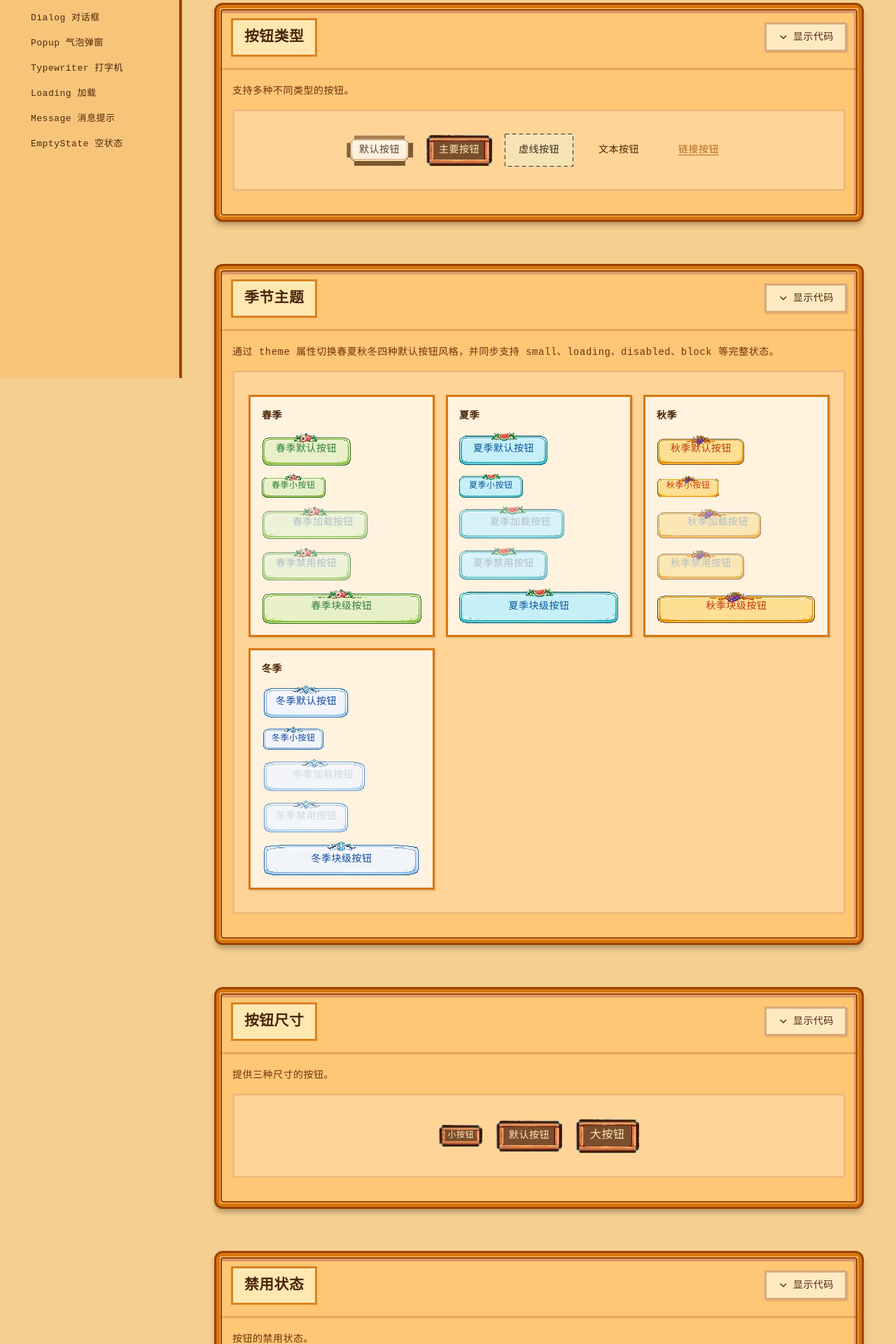
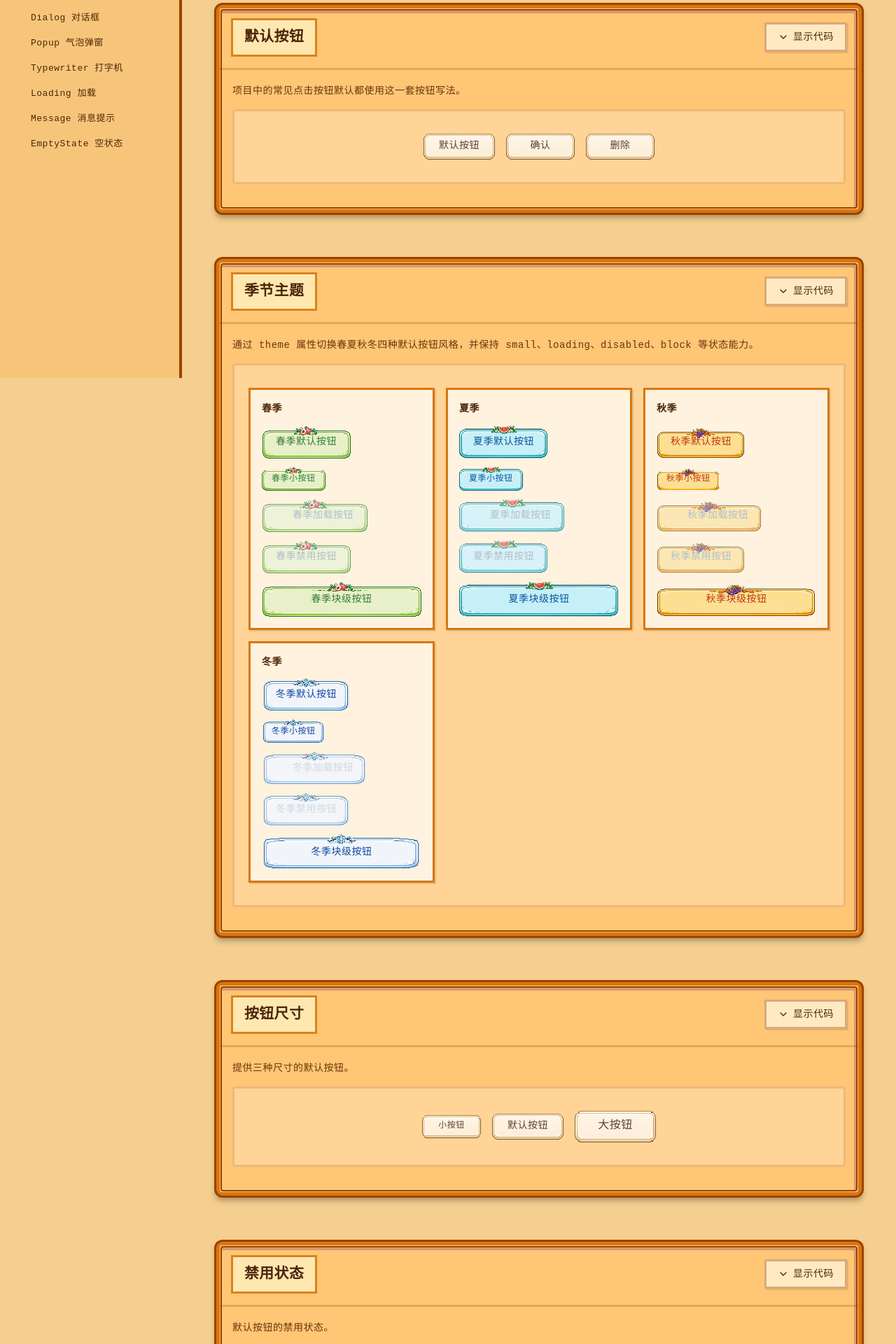
Before and after one commit to a985987819/stardewUi, a React (Vite) app: page /components/button in a window 1280 px wide. Shown: the part 260-2180 px from the top of the page at 70% size. Built offline with nearby package versions, Linux system fonts and the light colour scheme; a web font is replaced by a local one.

Commit message:
perf: 项目中尽量都用自己的button

```diff
--- a/src/components/ui/Loading.module.scss
+++ b/src/components/ui/Loading.module.scss
@@ -1,6 +1,8 @@
 .loading {
   --star-loading-size: 28px;
   --star-loading-gap: 8px;
+  --star-loading-jolt-x: 0px;
+  --star-loading-jolt-y: 0px;
 
   display: inline-flex;
   flex-direction: column;
@@ -33,6 +35,8 @@
     width: var(--star-loading-size);
     height: var(--star-loading-size);
     flex: 0 0 var(--star-loading-size);
+    transform: translate(var(--star-loading-jolt-x), var(--star-loading-jolt-y));
+    transition: transform 0.06s steps(2);
   }
 
   &__text {
--- a/src/components/ui/NineSliceButton.module.scss
+++ b/src/components/ui/NineSliceButton.module.scss
@@ -27,6 +27,20 @@
     display: block;
     width: 100%;
     height: 100%;
+  }
+
+  &__plain-default-image {
+    position: absolute;
+    inset: 0;
+    display: block;
+    width: 100%;
+    height: 100%;
+    object-fit: fill;
+    image-rendering: pixelated;
+  }
+
+  &__plain-default-image--pressed {
+    transform: translate(1px, 1px);
   }
 
   &__canvas--seasonal {
@@ -75,6 +89,12 @@
     &:disabled .nine-slice-button__bg::after {
       background: var(--nine-slice-button-default-disabled-overlay, transparent);
     }
+  }
+
+  &--plain-default {
+    min-width: 98px;
+    min-height: 34px;
+    padding: 9px 22px 11px;
   }
 
   &--seasonal {
@@ -136,6 +156,12 @@
     }
   }
 
+  &--plain-default.nine-slice-button--small {
+    min-width: 84px;
+    min-height: 30px;
+    padding: 8px 18px 10px;
+  }
+
   &--large {
     @apply text-base;
     padding: 16px 22px;
@@ -145,6 +171,12 @@
     }
   }
 
+  &--plain-default.nine-slice-button--large {
+    min-width: 116px;
+    min-height: 40px;
+    padding: 12px 28px 14px;
+  }
+
   &--block {
     @apply block w-full;
   }
--- a/src/components/ui/NineSliceButton.tsx
+++ b/src/components/ui/NineSliceButton.tsx
@@ -57,6 +57,7 @@ export type StarNineSliceButtonProps = ButtonHTMLAttributes<HTMLButtonElement> &
 
 const cls = (...classNames: Array<string | false | undefined>) => classNames.filter(Boolean).join(' ')
 const DEFAULT_INSETS = { top: 8, right: 8, bottom: 8, left: 8 }
+const DEFAULT_BUTTON_IMAGE_SRC = '/defaultBtn.png'
 
 const DEFAULT_COLOR_MAP: ButtonColorMap = {
   default: { bg: '#F5E6CC', text: '#3A2E39' },
@@ -120,11 +121,12 @@ const StarNineSliceButton = forwardRef<HTMLButtonElement, StarNineSliceButtonPro
     const isDisabled = disabled || loading
     const effectiveVariant =
       isDisabled && variant !== 'text' && variant !== 'link' && variant !== 'dashed' ? 'disabled' : variant
+    const renderedVariant = variant === 'default' ? 'default' : effectiveVariant
     const loadingSize = size === 'small' ? 14 : size === 'large' ? 18 : 16
 
     const usesSeasonalBackground = Boolean(theme) && variant === 'default'
     const usesPlainDefaultBackground = !theme && variant === 'default' && !backgroundSrc
-    const resolvedBackgroundSrc = usesPlainDefaultBackground ? '/defaultBtn.png' : backgroundSrc ?? '/btnImg.png'
+    const resolvedBackgroundSrc = backgroundSrc ?? '/btnImg.png'
     const [isHovered, setIsHovered] = useState(false)
     const [isPressed, setIsPressed] = useState(false)
     const [seasonalImageVersion, setSeasonalImageVersion] = useState(0)
@@ -199,6 +201,7 @@ const StarNineSliceButton = forwardRef<HTMLButtonElement, StarNineSliceButtonPro
           '--nine-slice-button-default-disabled-overlay': isDisabled
             ? 'rgba(240, 230, 210, 0.6)'
             : 'transparent',
+          fontWeight: isPressed ? 700 : style?.fontWeight,
         } as CSSProperties
       }
 
@@ -206,7 +209,7 @@ const StarNineSliceButton = forwardRef<HTMLButtonElement, StarNineSliceButtonPro
     }, [isDisabled, plainDefaultColor, seasonalState, style, theme, usesPlainDefaultBackground, usesSeasonalBackground])
 
     const { hostRef, canvasProps } = useNineSliceBackground({
-      enabled: !usesSeasonalBackground,
+      enabled: !usesSeasonalBackground && !usesPlainDefaultBackground,
       src: resolvedBackgroundSrc,
       insets: backgroundInsets,
       className: styles['nine-slice-button__canvas'],
@@ -415,8 +418,9 @@ const StarNineSliceButton = forwardRef<HTMLButtonElement, StarNineSliceButtonPro
         onPointerUp={handlePointerUp}
         className={cls(
           styles['nine-slice-button'],
-          styles[`nine-slice-button--${effectiveVariant}`],
+          styles[`nine-slice-button--${renderedVariant}`],
           usesSeasonalBackground ? styles['nine-slice-button--seasonal'] : undefined,
+          usesPlainDefaultBackground ? styles['nine-slice-button--plain-default'] : undefined,
           styles[`nine-slice-button--${size}`],
           block ? styles['nine-slice-button--block'] : undefined,
           className
@@ -429,6 +433,19 @@ const StarNineSliceButton = forwardRef<HTMLButtonElement, StarNineSliceButtonPro
               className={cls(
                 styles['nine-slice-button__canvas'],
                 styles['nine-slice-button__canvas--seasonal']
+              )}
+              aria-hidden
+            />
+          </span>
+        ) : null}
+        {usesPlainDefaultBackground ? (
+          <span className={styles['nine-slice-button__bg']}>
+            <img
+              src={DEFAULT_BUTTON_IMAGE_SRC}
+              alt=""
+              className={cls(
+                styles['nine-slice-button__plain-default-image'],
+                isPressed ? styles['nine-slice-button__plain-default-image--pressed'] : undefined
               )}
               aria-hidden
             />
--- a/src/pages/ButtonDemo.tsx
+++ b/src/pages/ButtonDemo.tsx
@@ -40,7 +40,7 @@ const buttonApiData = [
 ]
 
 const tocItems = [
-  { id: 'basic', title: '按钮类型', level: 1 },
+  { id: 'basic', title: '默认按钮', level: 1 },
   { id: 'theme', title: '季节主题', level: 1 },
   { id: 'size', title: '按钮尺寸', level: 1 },
   { id: 'disabled', title: '禁用状态', level: 1 },
@@ -49,17 +49,14 @@ const tocItems = [
 ]
 
 const basicCode = `<StarNineSliceButton>默认按钮</StarNineSliceButton>
-<StarNineSliceButton variant="primary">主要按钮</StarNineSliceButton>
-<StarNineSliceButton variant="dashed">虚线按钮</StarNineSliceButton>
-<StarNineSliceButton variant="text">文本按钮</StarNineSliceButton>
-<StarNineSliceButton variant="link">链接按钮</StarNineSliceButton>`
+<StarNineSliceButton>确认</StarNineSliceButton>
+<StarNineSliceButton>删除</StarNineSliceButton>`
 
-const sizeCode = `<StarNineSliceButton variant="primary" size="small">小按钮</StarNineSliceButton>
-<StarNineSliceButton variant="primary">默认按钮</StarNineSliceButton>
-<StarNineSliceButton variant="primary" size="large">大按钮</StarNineSliceButton>`
+const sizeCode = `<StarNineSliceButton size="small">小按钮</StarNineSliceButton>
+<StarNineSliceButton>默认按钮</StarNineSliceButton>
+<StarNineSliceButton size="large">大按钮</StarNineSliceButton>`
 
-const disabledCode = `<StarNineSliceButton variant="primary" disabled>禁用主要按钮</StarNineSliceButton>
-<StarNineSliceButton disabled>禁用默认按钮</StarNineSliceButton>
+const disabledCode = `<StarNineSliceButton disabled>禁用默认按钮</StarNineSliceButton>
 <StarNineSliceButton theme="winter" disabled>冬季禁用按钮</StarNineSliceButton>`
 
 const themeCode = `<StarNineSliceButton theme="spring">春季默认按钮</StarNineSliceButton>
@@ -80,26 +77,24 @@ function StarButtonDemoPage() {
   return (
     <StarComponentPage
       title="Button 按钮"
-      description="按钮用于触发一个操作或事件，是用户界面中最基础的交互元素。"
+      description="默认按钮使用完整按钮图资源渲染，适合项目中的常见点击操作。"
       toc={tocItems}
     >
       <StarComponentDemo
         id="basic"
-        title="按钮类型"
-        description="支持多种不同类型的按钮。"
+        title="默认按钮"
+        description="项目中的常见点击按钮默认都使用这一套按钮写法。"
         code={basicCode}
       >
         <StarNineSliceButton>默认按钮</StarNineSliceButton>
-        <StarNineSliceButton variant="primary">主要按钮</StarNineSliceButton>
-        <StarNineSliceButton variant="dashed">虚线按钮</StarNineSliceButton>
-        <StarNineSliceButton variant="text">文本按钮</StarNineSliceButton>
-        <StarNineSliceButton variant="link">链接按钮</StarNineSliceButton>
+        <StarNineSliceButton>确认</StarNineSliceButton>
+        <StarNineSliceButton>删除</StarNineSliceButton>
       </StarComponentDemo>
 
       <StarComponentDemo
         id="theme"
         title="季节主题"
-        description="通过 theme 属性切换春夏秋冬四种默认按钮风格，并同步支持 small、loading、disabled、block 等完整状态。"
+        description="通过 theme 属性切换春夏秋冬四种默认按钮风格，并保持 small、loading、disabled、block 等状态能力。"
         code={themeCode}
       >
         <div className={styles['button-theme-grid']}>
@@ -128,30 +123,13 @@ function StarButtonDemoPage() {
         </div>
       </StarComponentDemo>
 
-      <StarComponentDemo
-        id="size"
-        title="按钮尺寸"
-        description="提供三种尺寸的按钮。"
-        code={sizeCode}
-      >
-        <StarNineSliceButton variant="primary" size="small">
-          小按钮
-        </StarNineSliceButton>
-        <StarNineSliceButton variant="primary">默认按钮</StarNineSliceButton>
-        <StarNineSliceButton variant="primary" size="large">
-          大按钮
-        </StarNineSliceButton>
+      <StarComponentDemo id="size" title="按钮尺寸" description="提供三种尺寸的默认按钮。" code={sizeCode}>
+        <StarNineSliceButton size="small">小按钮</StarNineSliceButton>
+        <StarNineSliceButton>默认按钮</StarNineSliceButton>
+        <StarNineSliceButton size="large">大按钮</StarNineSliceButton>
       </StarComponentDemo>
 
-      <StarComponentDemo
-        id="disabled"
-        title="禁用状态"
-        description="按钮的禁用状态。"
-        code={disabledCode}
-      >
-        <StarNineSliceButton variant="primary" disabled>
-          禁用主要按钮
-        </StarNineSliceButton>
+      <StarComponentDemo id="disabled" title="禁用状态" description="默认按钮的禁用状态。" code={disabledCode}>
         <StarNineSliceButton disabled>禁用默认按钮</StarNineSliceButton>
         <StarNineSliceButton theme="winter" disabled>
           冬季禁用按钮
@@ -161,7 +139,7 @@ function StarButtonDemoPage() {
       <StarComponentDemo
         id="multi"
         title="多实例场景"
-        description="同一页面多个按钮可复用同一图片缓存并独立绘制。"
+        description="同一页面多个默认按钮可以复用同一份图资源并独立绘制。"
         code={multiInstanceCode}
       >
         <div className={styles['demo-multi-buttons']}>
```
Also changed, not shown: src/components/ui/Loading.tsx (+61 -1 lines), src/pages/CardDemo.tsx (+11 -10 lines), src/pages/DialogDemo.tsx (+14 -26 lines), src/pages/LoadingDemo.tsx (+8 -10 lines), src/pages/MessageDemo.tsx (+27 -16 lines), src/pages/TypewriterDemo.tsx (+11 -12 lines), 2 other files (tests, documents, lock files or other folders).
